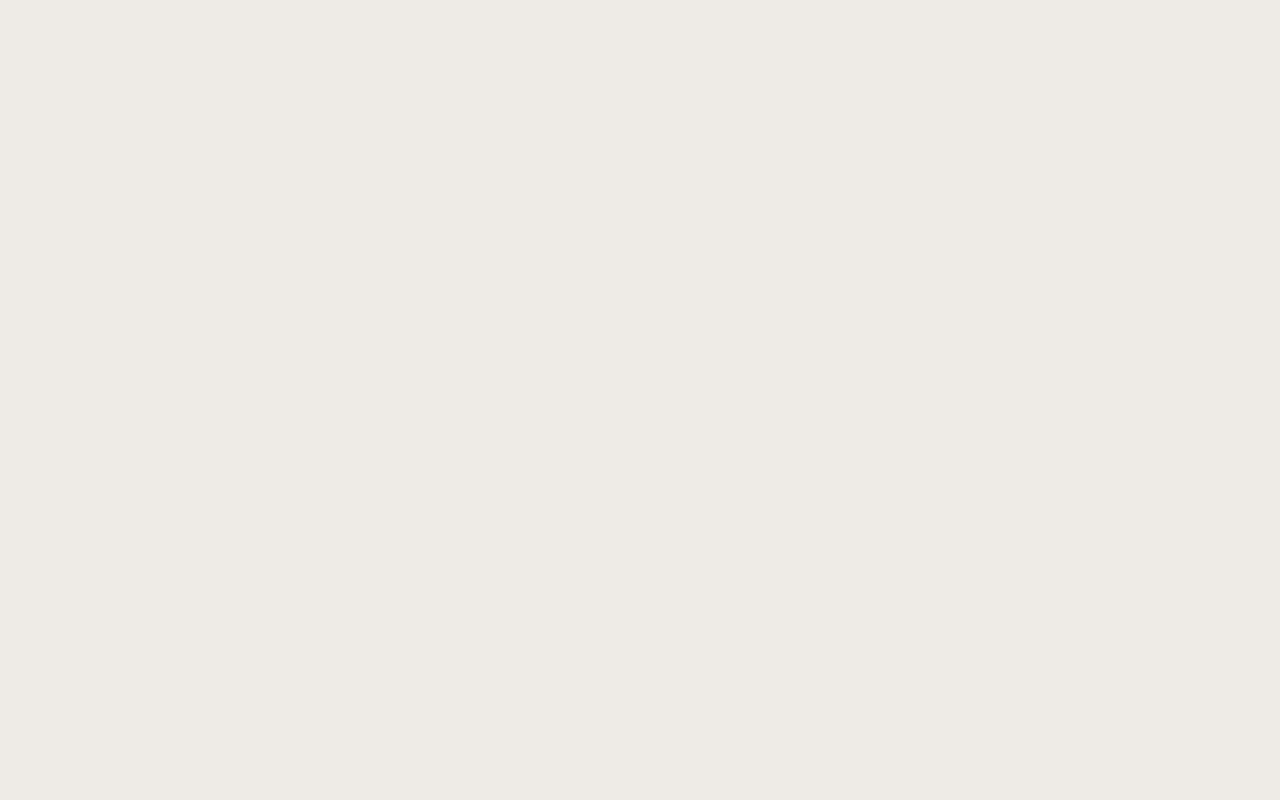
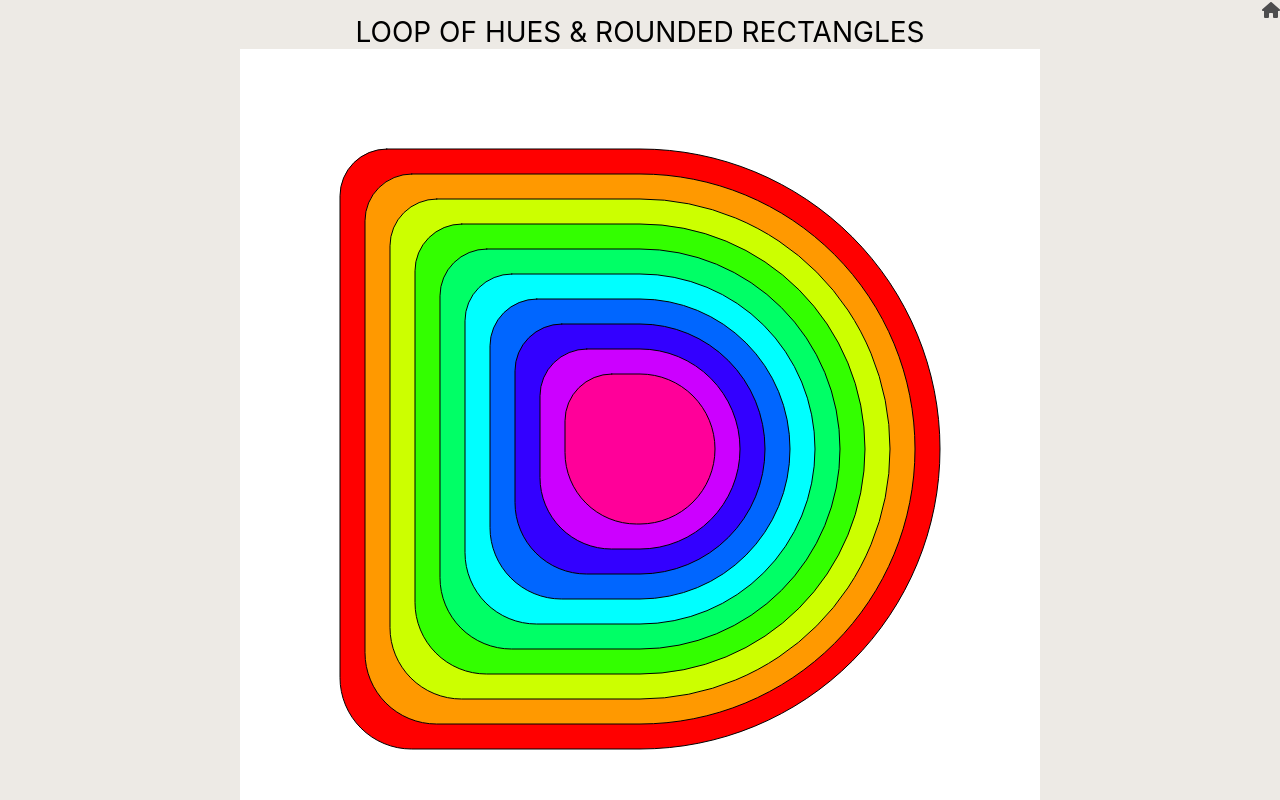
Before and after one commit to vegalla/react-processing, a React (Create React App) app: page /#/tdib-14 in a window 1280 px wide. Before the commit this address had no page. Shown: the top 800 px of the page. Built offline with nearby package versions, Linux system fonts and the light colour scheme.

Commit message:
Add TDIB 14

```diff
--- a/src/App.js
+++ b/src/App.js
@@ -18,6 +18,7 @@ import TDIB09 from './Processing/thedotisblack/thedotisblack09';
 import TDIB10 from './Processing/thedotisblack/thedotisblack10';
 import TDIB12 from './Processing/thedotisblack/thedotisblack12';
 import TDIB13 from './Processing/thedotisblack/thedotisblack13';
+import TDIB14 from './Processing/thedotisblack/thedotisblack14';
 
 import STEP01 from './Processing/vince/step01';
 import STEP02 from './Processing/vince/step02';
@@ -139,6 +140,14 @@ function App() {
                 description="Ep. 13 Processing art tutorial | Perfect for() loop - Disorder and order"
               />
             } />
+            <Route path="tdib-14" element={
+              <GalleryPage
+                header="LOOP OF HUES & ROUNDED RECTANGLES"
+                process={TDIB14}
+                hyperlink="https://www.youtube.com/watch?v=lyn-L9ELLxQ"
+                description="Ep. 14 Processing art tutorial | Loop of hues and rounded rectangles 1"
+              />
+            } />
           </Route>
         </Routes>
       </HashRouter>
--- a/src/Components/GalleryHome.js
+++ b/src/Components/GalleryHome.js
@@ -12,6 +12,7 @@ import imgTdib09 from '../Assets/tdib/09.png';
 import imgTdib10 from '../Assets/tdib/10.png';
 import imgTdib12 from '../Assets/tdib/12.png';
 import imgTdib13 from '../Assets/tdib/13.png';
+import imgTdib14 from '../Assets/tdib/14.png';
 
 import imgVince01 from '../Assets/vince/01.png';
 import imgVince02 from '../Assets/vince/02.png';
@@ -30,6 +31,13 @@ const GalleryHome = () => {
                 <span>generative art</span>
             </div>
             <div className={styles.DisplayZone}>
+                <DisplayItem
+                    image={imgTdib14}
+                    path="tdib-14"
+                    label="LOOP OF HUES & ROUNDED RECTANGLES 1"
+                    tags={TAGS[0]}
+                    date="2023/12/08"
+                />
                 <DisplayItem
                     image={imgTdib13}
                     path="tdib-13"
--- /dev/null
+++ b/src/Processing/thedotisblack/thedotisblack14.js
@@ -0,0 +1,69 @@
+import React, { useEffect } from 'react';
+import p5 from 'p5';
+
+const TDIB14 = () => {
+
+    const p5Ref = React.createRef();
+
+    const Sketch = (p5) => {
+
+
+        const p5Container = document.querySelector('#p5-container')
+        let w = p5Container.clientWidth;
+        let h = p5Container.clientHeight;
+
+        let x = 0;
+        let y = 0;
+        let angle = 0;
+        let color = 0;
+
+        let diaMax = 600;
+        let diaMin = 100;
+        let diaInterval = 50;
+
+        let diaArcX = 0;
+        let diaArcY = 0;
+
+        p5.setup = () => {
+            p5.createCanvas(w, h);
+
+            p5.rectMode(p5.CENTER);
+            p5.colorMode(p5.HSB, 360, 100, 100);
+        }
+
+        p5.draw = () => {
+            p5.background("#ffffff")
+
+            // x = p5.mouseX - w / 2
+            // y = p5.mouseY = h / 2
+
+            angle += 2;
+
+            x = p5.sin(p5.radians(angle)) * w / 2;
+            y = p5.cos(p5.radians(angle)) * h / 2;
+
+            diaArcX = p5.map(x, -w / 2, w / 2, 0, w / 2);
+            diaArcY = p5.map(y, -h / 2, h / 2, 0, h / 2);
+            p5.translate(w / 2, h / 2)
+
+            for (let dia = diaMax; dia > diaMin; dia -= diaInterval) {
+                color = p5.map(dia, diaMax, diaMin, 0, 360);
+                p5.fill(color, 100, 100);
+                p5.rect(0, 0, dia, dia, diaArcX, diaArcY, w / 2 - diaArcX, h / 2 - diaArcY);
+            }
+
+        }
+    }
+
+    useEffect(() => {
+        const myP5 = new p5(Sketch, p5Ref.current);
+        return myP5.remove;
+    }, [])
+
+    return (
+        <div ref={p5Ref} />
+    )
+
+}
+
+export default TDIB14;
```
Also changed, not shown: src/Assets/tdib/14.png (added).
